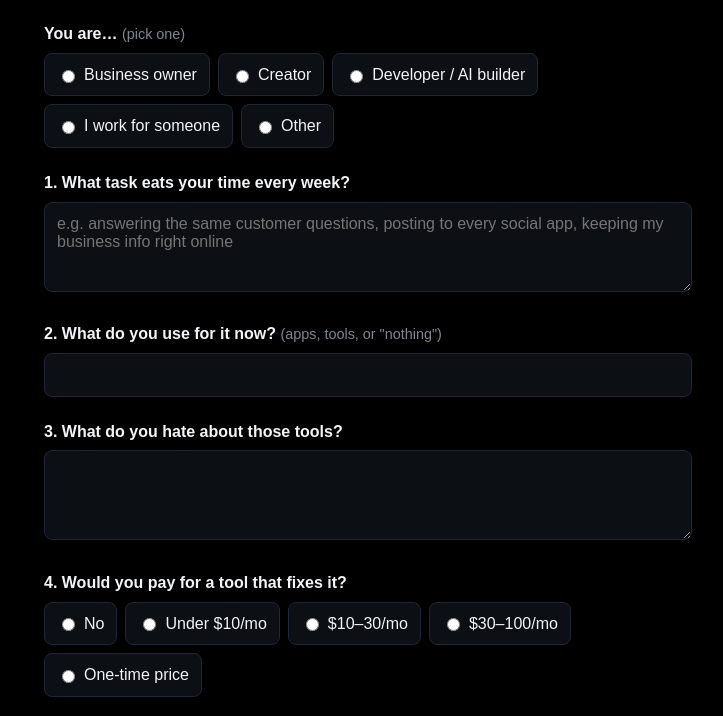
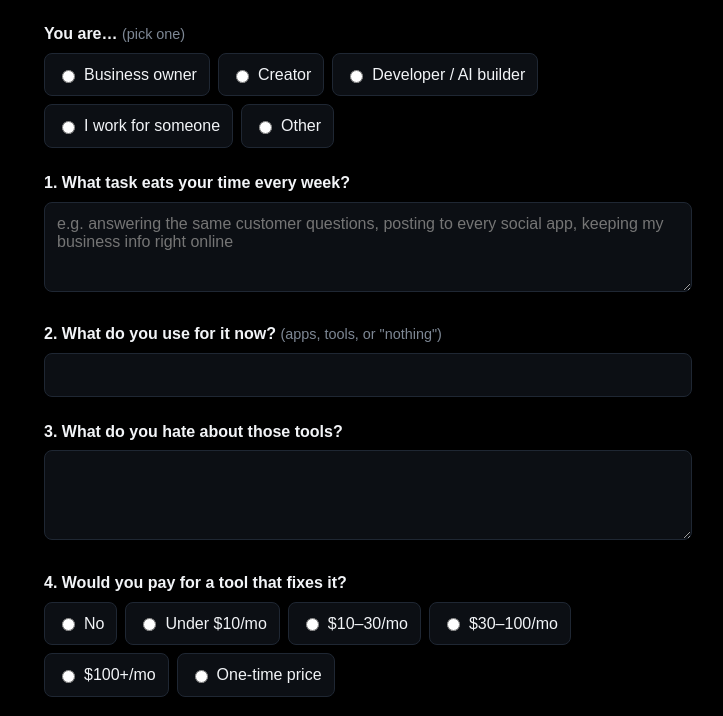
Before and after one commit to OMENZ2026/OMENZ-site, a plain HTML site: page survey/index.html in a window 1280 px wide. Shown: the part 233-949 px from the top of the page, without its empty margins (272-995 px from the left). Drawn offline with Linux system fonts and the light colour scheme.

Commit message:
Survey: add $100+/mo pay option (founder-approved 2026-11-11)

```diff
--- a/survey/index.html
+++ b/survey/index.html
@@ -58,6 +58,7 @@
         <label><input type="radio" name="pay" value="under-10" /> Under $10/mo</label>
         <label><input type="radio" name="pay" value="10-30" /> $10–30/mo</label>
         <label><input type="radio" name="pay" value="30-100" /> $30–100/mo</label>
+        <label><input type="radio" name="pay" value="100-plus" /> $100+/mo</label>
         <label><input type="radio" name="pay" value="one-time" /> One-time price</label>
       </div>
       <label class="q" for="rate">5. Tried an OMENZ product? How was it? <span class="hint">(optional)</span></label>
```
